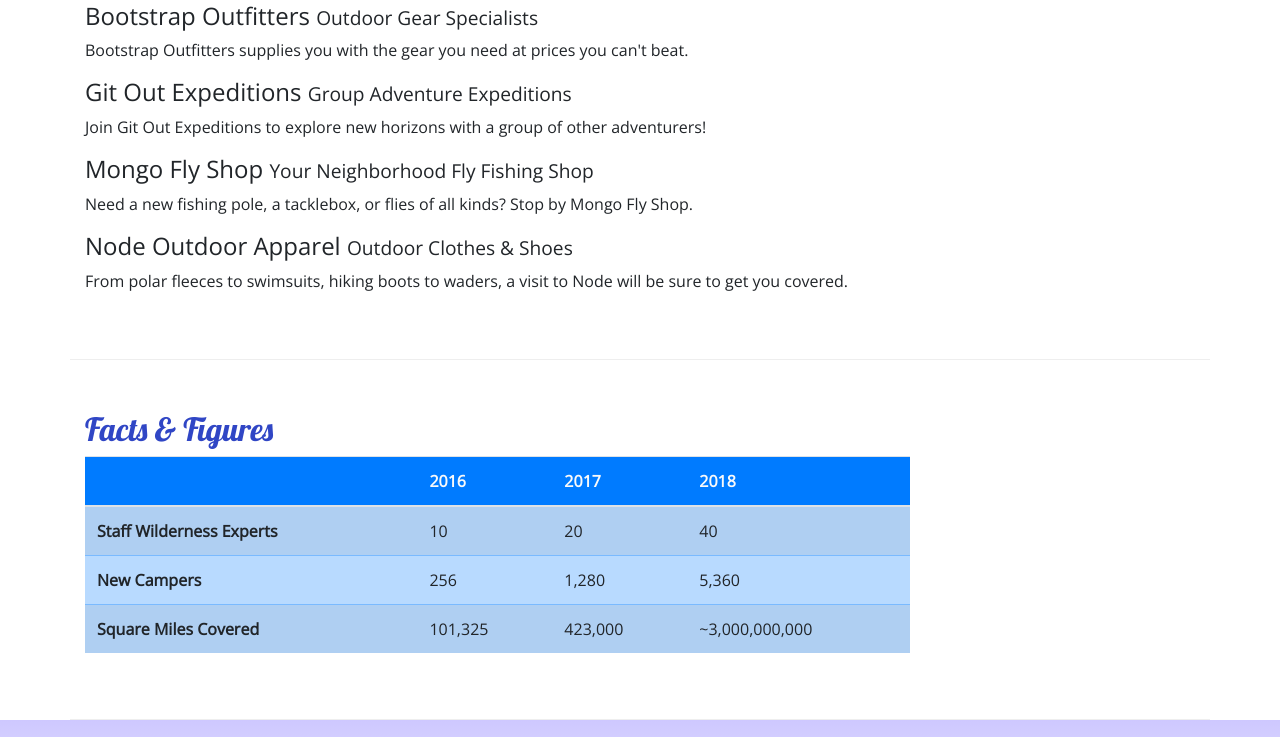
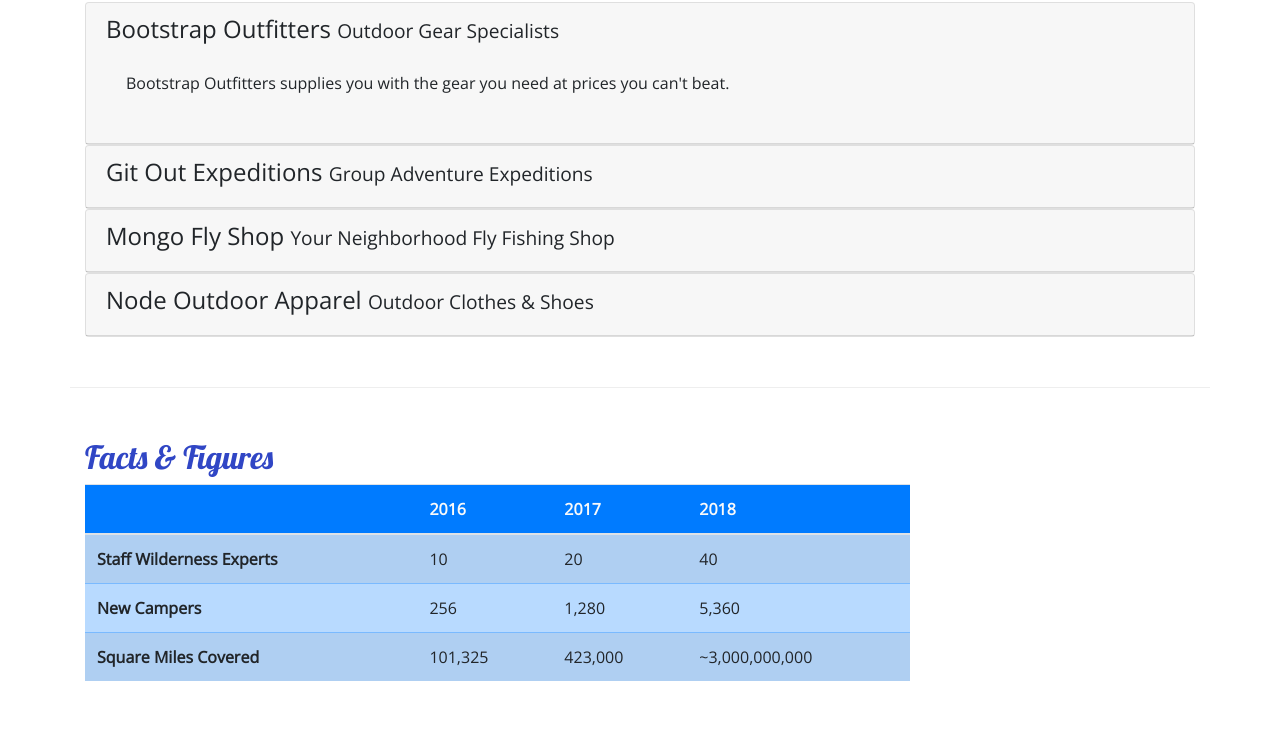
Before and after one commit to RoguePhoenix117/nucampsite, a website: page aboutus.html in a window 1280 px wide. Shown: the part 919-1656 px from the top of the page. Drawn offline with nearby package versions, Linux system fonts and the light colour scheme.

Commit message:
accordion update

```diff
--- a/aboutus.html
+++ b/aboutus.html
@@ -101,14 +101,64 @@
         <div class="row row-content">
             <div class="col">
                 <h3>Community Partners</h3>
-                <h4>Bootstrap Outfitters <small>Outdoor Gear Specialists</small></h4>
-                <p class="d-none d-sm-block">Bootstrap Outfitters supplies you with the gear you need at prices you can't beat.</p>
-                <h4>Git Out Expeditions <small>Group Adventure Expeditions</small></h4>
-                <p class="d-none d-sm-block">Join Git Out Expeditions to explore new horizons with a group of other adventurers!</p>
-                <h4>Mongo Fly Shop <small>Your Neighborhood Fly Fishing Shop</small></h4>
-                <p class="d-none d-sm-block">Need a new fishing pole, a tacklebox, or flies of all kinds? Stop by Mongo Fly Shop.</p>
-                <h4>Node Outdoor Apparel <small>Outdoor Clothes & Shoes</small></h4>
-                <p class="d-none d-sm-block">From polar fleeces to swimsuits, hiking boots to waders, a visit to Node will be sure to get you covered.</p>
+                <div id="accordion">
+                    <div class="card">
+                        <div role="tab" class="card-header">
+                            <h4>
+                                <a data-toggle="collapse" data-target="#bootstrap">
+                                    Bootstrap Outfitters <small>Outdoor Gear Specialists</small>
+                                </a>
+                            </h4>
+                            <div class="collapse show" id="bootstrap" data-parent="#accordion">
+                                <div class="card-body">
+                                    <p class="d-none d-sm-block">Bootstrap Outfitters supplies you with the gear you need at prices you can't beat.</p>
+                                </div>
+                            </div>
+                        </div>
+                    </div>
+                    <div class="card">
+                        <div role="tab" class="card-header">
+                            <h4>
+                                <a class="collapsed" data-toggle="collapse" data-target="#git">
+                                    Git Out Expeditions <small>Group Adventure Expeditions</small>
+                                </a>
+                            </h4>
+                            <div class="collapse" id="git" data-parent="#accordion">
+                                <div class="card-body">
+                                    <p class="d-none d-sm-block">Join Git Out Expeditions to explore new horizons with a group of other adventurers!</p>
+                                </div>
+                            </div>
+                        </div>
+                    </div>
+                    <div class="card">
+                        <div role="tab" class="card-header">
+                            <h4>
+                                <a class="collapsed" data-toggle="collapse" data-target="#mongo">
+                                    Mongo Fly Shop <small>Your Neighborhood Fly Fishing Shop</small>
+                                </a>
+                            </h4>
+                            <div class="collapse" id="mongo" data-parent="#accordion">
+                                <div class="card-body">
+                                    <p class="d-none d-sm-block">Need a new fishing pole, a tacklebox, or flies of all kinds? Stop by Mongo Fly Shop.</p>
+                                </div>
+                            </div>
+                        </div>
+                    </div>
+                    <div class="card">
+                        <div role="tab" class="card-header">
+                            <h4>
+                                <a class="collapsed" data-toggle="collapse" data-target="#node">
+                                    Node Outdoor Apparel <small>Outdoor Clothes & Shoes</small>
+                                </a>
+                            </h4>
+                            <div class="collapse" id="node" data-parent="#accordion">
+                                <div class="card-body">
+                                    <p class="d-none d-sm-block">From polar fleeces to swimsuits, hiking boots to waders, a visit to Node will be sure to get you covered.</p>
+                                </div>
+                            </div>
+                        </div>
+                    </div>
+                </div>
             </div>
         </div>
         <div class="row row-content">
@@ -167,7 +217,7 @@
                     <a class="btn btn-social-icon btn-instagram" href="http://instagram.com/"><i class="fa fa-instagram"></i></a>
                     <a class="btn btn-social-icon btn-facebook" href="http://facebook.com/"><i class="fa fa-facebook"></i></a>
                     <a class="btn btn-social-icon btn-twitter" href="http://twitter.com/"><i class="fa fa-twitter"></i></a>
-                    <a class="btn btn-social-icon btn-youtube" href="http://youtube.com/"><i class="fa fa-youtube"></i></a>
+                    <a class="btn btn-social-icon btn-google" href="http://youtube.com/"><i class="fa fa-youtube"></i></a>
                 </div>
                 <div class="col-sm-4 text-center">
                     <a roll="button" class="btn btn-link" href="tel:+12065551234"><i class="fa fa-phone"></i> 1-206-555-1234</a><br>
--- a/css/styles.css
+++ b/css/styles.css
@@ -2,7 +2,9 @@ body {
     font-family: "Open Sans", sans-serif;
 }
 
-h1, h2, h3 {
+h1,
+h2,
+h3 {
     font-family: "Lobster", cursive;
 }
 
@@ -35,3 +37,15 @@ header h2 {
 .navbar {
     background-color: #901CAD;
 }
+
+.tab-content {
+    border: 1px solid #DDD;
+    border-top: none;
+    padding: 10px;
+}
+
+a,
+a:hover {
+    color: inherit;
+    text-decoration: none;
+}
```
Also changed, not shown: contactus.html (+1 -1 lines), index.html (+1 -1 lines).
